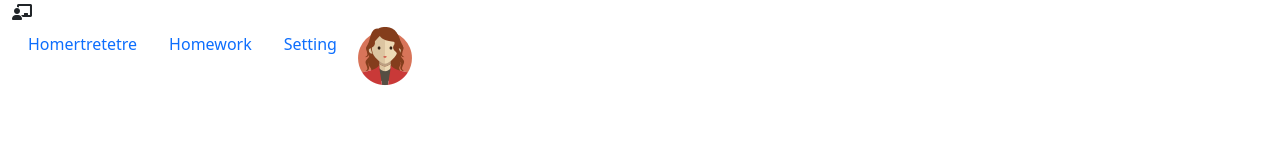
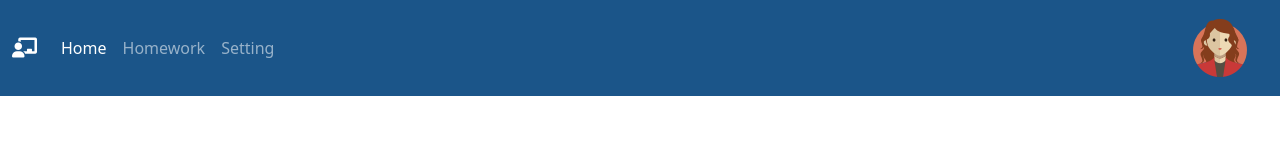
Before and after one commit to Camber62/Home_Bootstrap, a plain HTML site: page index.html in a window 1280 px wide. Drawn offline with Linux system fonts and the light colour scheme.

Commit message:
Обнавленная шапка сайта

```diff
--- a/css/main.css
+++ b/css/main.css
@@ -0,0 +1,3 @@
+.header{
+    background-color: #1b5589;
+}
--- a/index.html
+++ b/index.html
@@ -8,28 +8,37 @@
     <link rel="stylesheet" href="bootstrap-5.1.3-dist/css/bootstrap.min.css">
     <link rel="stylesheet" href="Fonts/fontawesome-free-6.0.0-beta3-web/css/fontawesome.css">
     <link rel="stylesheet" href="css/main.css">
-    <link   rel="stylesheet" href="Fonts/fontawesome-free-6.0.0-beta3-web/css/solid.css">
+    <link rel="stylesheet" href="Fonts/fontawesome-free-6.0.0-beta3-web/css/solid.css">
 </head>
 <body>
-<div class="container-fluid header">
-    <div class="logo">
-        <i class="fas fa-chalkboard-teacher"></i>
+<nav class="navbar navbar-expand-lg navbar-dark header">
+    <div class="container-fluid">
+        <a class="navbar-brand" href="#">
+            <i class="fas fa-chalkboard-teacher"></i>
+        </a>
+        <button class="navbar-toggler" type="button" data-bs-toggle="collapse" data-bs-target="#navbarScroll"
+                aria-controls="navbarScroll" aria-expanded="false" aria-label="Переключатель навигации">
+            <span class="navbar-toggler-icon"></span>
+        </button>
+        <div class="collapse navbar-collapse" id="navbarScroll">
+
+            <ul class="navbar-nav me-auto my-2 my-lg-0 navbar-nav-scroll">
+                <li class="nav-item">
+                    <a class="nav-link active" aria-current="page" href="#">Home</a>
+                </li>
+                <li class="nav-item">
+                    <a class="nav-link" href="#">Homework</a>
+                </li>
+                <li class="nav-item">
+                    <a class="nav-link" href="#">Setting</a>
+                </li>
+            </ul>
+            <a class="nav-link" href="#">
+                <img alt="user" src="icons/av_64.png">
+            </a>
+        </div>
     </div>
-    <nav class="nav">
-    <a class="nav-link" href="#">
-        Homertretetre
-    </a>
-    <a class="nav-link" href="#">
-        Homework
-    </a>
-    <a class="nav-link" href="#">
-        Setting
-    </a>
-        <div class="account">
-          <a href="#"><img alt="user" src="icons/av_64.png"></a>
-        </div>
-    </nav>
-</div>
+</nav>
 <!-- подключение скриптового файла библиотеки jquery, необходимого для работы фреймворка -->
 <script src="js/jquery-3.5.1.slim.min.js"></script>
 <!-- подключение скриптового файла библиотеки popper, необходимого для работы фреймворка -->
```
Also changed, not shown: style.css (deleted).
